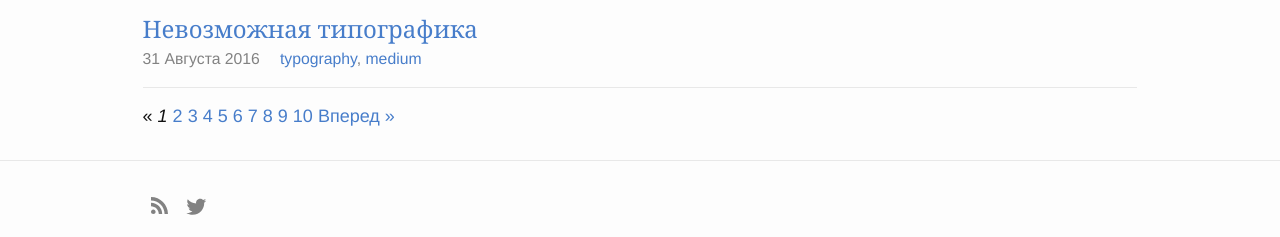
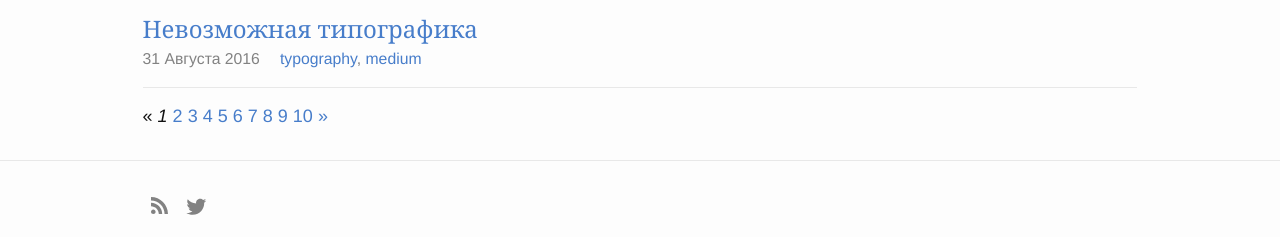
Before and after one commit to prgssr/prgssr.github.io, a Jekyll site: the page built from index.html, in a window 1280 px wide. Shown: the part 886-1123 px from the top of the page. Built offline with Jekyll 4.4.1, drawn with Linux system fonts in a browser that asks for light colours; the list of posts is cut into pages by our own code; comment, search, counter and statistics services are not loaded.

Commit message:
added paginator include, removed nav include

```diff
--- a/_data/authors.yml
+++ b/_data/authors.yml
@@ -71,5 +71,6 @@
 "Peleke Sengstacke": "https://twitter.com/PelekeS"
 "Peter Dierx": "https://twitter.com/peterdierx"
 "Yaphi Berhanu": "http://www.sitepoint.com/author/yberhanu/"
+"Tim Severien": "https://twitter.com/timseverien"
 "Yoav Weiss": "http://www.twitter.com/yoavweiss"
 "Zell Liew": "https://twitter.com/zellwk"
--- a/_includes/nav/main-nav.html
+++ /dev/null
@@ -1,19 +0,0 @@
-<nav class="site-nav">
-  <a href="#" class="menu-icon">
-    <svg viewBox="0 0 18 15"  height="15px" width="18px">
-      <path fill="#424242" d="M18,1.484c0,0.82-0.665,1.484-1.484,1.484H1.484C0.665,2.969,0,2.304,0,1.484l0,0C0,0.665,0.665,0,1.484,0 h15.031C17.335,0,18,0.665,18,1.484L18,1.484z"/>
-      <path fill="#424242" d="M18,7.516C18,8.335,17.335,9,16.516,9H1.484C0.665,9,0,8.335,0,7.516l0,0c0-0.82,0.665-1.484,1.484-1.484 h15.031C17.335,6.031,18,6.696,18,7.516L18,7.516z"/>
-      <path fill="#424242" d="M18,13.516C18,14.335,17.335,15,16.516,15H1.484C0.665,15,0,14.335,0,13.516l0,0 c0-0.82,0.665-1.484,1.484-1.484h15.031C17.335,12.031,18,12.696,18,13.516L18,13.516z"/>
-    </svg>
-  </a>
-
-  <div class="trigger">
-    {% for nav_item in site.data.main-nav %}
-      {% if page.url contains nav_item[0] %}
-        <a class="page-link active" href="{{ nav_item[0] | prepend: site.baseurl }}">{{ nav_item[1] }}</a>
-      {% else %}
-        <a class="page-link" href="{{ nav_item[0] | prepend: site.baseurl }}">{{ nav_item[1] }}</a>
-      {% endif %}
-    {% endfor %}
-  </div>
-</nav>
--- a/_includes/partials/header.html
+++ b/_includes/partials/header.html
@@ -14,7 +14,9 @@
       </a>
 
       <div class="trigger">
-        {% include nav/main-nav.html %}
+         {% for nav_item in site.data.main-nav %}
+                 <a class="page-link" href="{{ nav_item[0] | prepend: site.baseurl }}">{{ nav_item[1] }}</a>
+          {% endfor %}
       </div>
     </nav>
 
--- /dev/null
+++ b/_includes/partials/paginator.html
@@ -0,0 +1,28 @@
+
+
+
+{% if paginator.total_pages > 1 %}
+<div class="paginator">
+  {% if paginator.previous_page %}
+    <a rel="prev" href="{{ paginator.previous_page_path | prepend: site.baseurl | replace: '//', '/' }}" class="paginator__prev">&laquo;</a>
+  {% else %}
+    <span>&laquo;</span>
+  {% endif %}
+
+  {% for page in (1..paginator.total_pages) %}
+    {% if page == paginator.page %}
+      <em>{{ page }}</em>
+    {% elsif page == 1 %}
+      <a href="{{ '/' | prepend: site.baseurl | replace: '//', '/' }}" class="paginator__start">{{ page }}</a>
+    {% else %}
+      <a href="{{ site.paginate_path | prepend: site.baseurl | replace: '//', '/' | replace: ':num', page }}" class="paginator__number">{{ page }}</a>
+    {% endif %}
+  {% endfor %}
+
+  {% if paginator.next_page %}
+    <a rel="next" href="{{ paginator.next_page_path | prepend: site.baseurl | replace: '//', '/' }}" class="paginator__next">&raquo;</a>
+  {% else %}
+    <span> &raquo;</span>
+  {% endif %}
+</div>
+{% endif %}
--- a/index.html
+++ b/index.html
@@ -21,32 +21,7 @@ thumbnail: "noimage"
      <hr>
 {% endfor %}
 
-{% if paginator.total_pages > 1 %}
-<div class="pagination">
-  {% if paginator.previous_page %}
-    <a rel="prev" href="{{ paginator.previous_page_path | prepend: site.baseurl | replace: '//', '/' }}">&laquo; Назад</a>
-  {% else %}
-    <span>&laquo;</span>
-  {% endif %}
-
-  {% for page in (1..paginator.total_pages) %}
-    {% if page == paginator.page %}
-      <em>{{ page }}</em>
-    {% elsif page == 1 %}
-      <a href="{{ '/' | prepend: site.baseurl | replace: '//', '/' }}">{{ page }}</a>
-    {% else %}
-      <a href="{{ site.paginate_path | prepend: site.baseurl | replace: '//', '/' | replace: ':num', page }}">{{ page }}</a>
-    {% endif %}
-  {% endfor %}
-
-  {% if paginator.next_page %}
-    <a rel="next" href="{{ paginator.next_page_path | prepend: site.baseurl | replace: '//', '/' }}">Вперед &raquo;</a>
-  {% else %}
-    <span> &raquo;</span>
-  {% endif %}
-</div>
-{% endif %}
-
+{% include partials/paginator.html %}
 
 </div>
 </div>
```
Also changed, not shown: images/development/tools/1476651912yarn-install-output.png (added), images/development/tools/1476870188yarn-1024x614.jpg (added).
